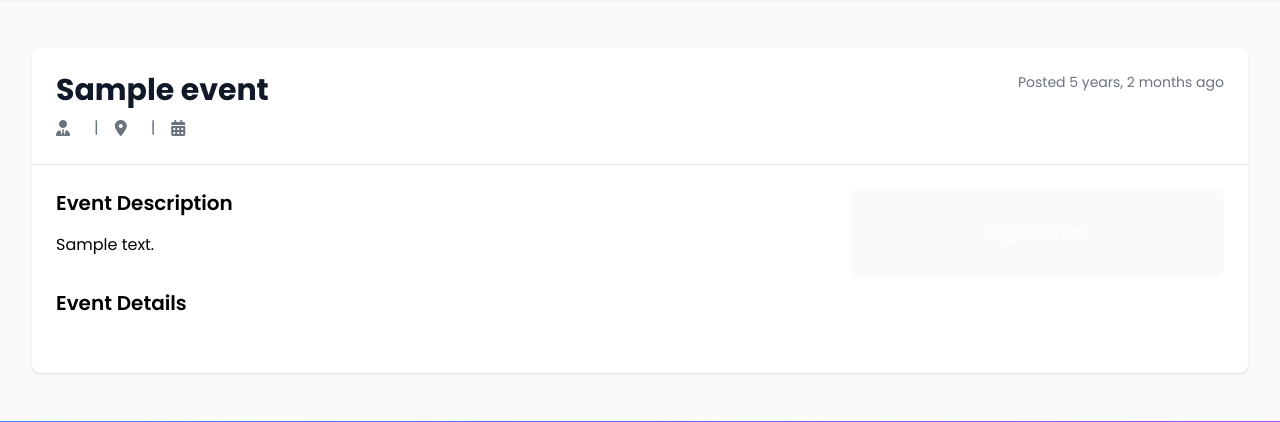
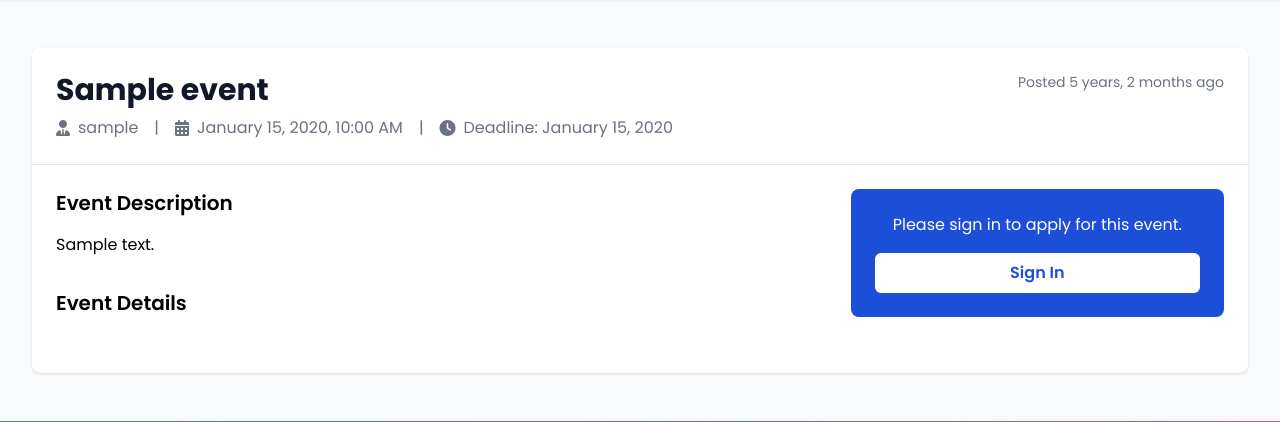
Before and after one commit to arian-hadi/Custom-Events, a Django app: page /events/events/1/ in a window 1280 px wide. Shown: the part 64-486 px from the top of the page. Run offline with Django 4.2, Linux system fonts and the light colour scheme; a user stored in the database is signed in; tables that the repository leaves empty hold one stand-in row (values such as "Sample post"); some libraries are stand-ins or nearby versions.

Commit message:
update: imrpving the apply forms

```diff
--- a/prime_project/events/templates/events/event_detail.html
+++ b/prime_project/events/templates/events/event_detail.html
@@ -14,22 +14,21 @@
                         <div class="mt-2 flex items-center text-gray-500">
                             <span class="flex items-center">
                                 <i class="fas fa-user-tie mr-2"></i>
-                                {{ event.organizer.name }}
-                            </span>
-                            <span class="mx-4">|</span>
-                            <span class="flex items-center">
-                                <i class="fas fa-location-dot mr-2"></i>
-                                {{ event.location }}
+                                {{ event.created_by.username }}
                             </span>
                             <span class="mx-4">|</span>
                             <span class="flex items-center">
                                 <i class="fas fa-calendar-alt mr-2"></i>
-                                {{ event.event_type }}
+                                {{ event.date|date:"F j, Y, g:i A" }}
+                            </span>
+                            <span class="mx-4">|</span>
+                            <span class="flex items-center">
+                                <i class="fas fa-clock mr-2"></i>
+                                Deadline: {{ event.deadline|date:"F j, Y" }}
                             </span>
                         </div>
                     </div>
                     <div class="text-right">
-                        <div class="text-2xl font-bold text-custom">{{ event.ticket_price }}</div>
                         <div class="text-sm text-gray-500">Posted {{ event.posted_date|timesince }} ago</div>
                     </div>
                 </div>
@@ -46,39 +45,43 @@
                         </div>
                     </div>
 
-                    <!-- Requirements / Details -->
+                    <!-- (Optional) Event Details -->
+
                     <div class="mb-8">
                         <h2 class="text-xl font-semibold mb-4">Event Details</h2>
                         <div class="prose max-w-none">
                             {{ event.details|linebreaks }}
                         </div>
                     </div>
+
                 </div>
 
                 <!-- Registration Sidebar -->
                 <div class="lg:col-span-1">
-                    <div class="bg-gray-50 rounded-lg p-6">
-                        {% if user.is_authenticated %}
-                            {% if has_registered %}
+                    <div class="bg-blue-700 rounded-lg p-6">
+                        {% if user.is_authenticated and user.role == 'user' %}
+                            {% if has_applied %}
                                 <div class="text-center">
-                                    <div class="text-green-600 mb-2">
+                                    <div class="text-green-400 mb-2">
                                         <i class="fas fa-check-circle text-3xl"></i>
                                     </div>
-                                    <p class="text-gray-600">You have already registered for this event</p>
+                                    <p class="text-white font-medium">You have already applied for this event.</p>
                                 </div>
                             {% else %}
                                 <form method="POST" action="{% url 'events:apply_event' event.id %}">
                                     {% csrf_token %}
-                                    {{ registration_form.as_p }}
-                                    <button type="submit" class="w-full bg-custom text-white rounded-md py-2 px-4 hover:bg-custom-dark transition-colors">
-                                        Register Now
+                                    <div class="space-y-4 text-white">
+                                        {{ application_form.as_p }}
+                                    </div>
+                                    <button type="submit" class="mt-4 w-full bg-white text-blue-700 rounded-md py-2 px-4 font-semibold hover:bg-gray-100 transition-colors">
+                                        Apply Now
                                     </button>
                                 </form>
                             {% endif %}
                         {% else %}
                             <div class="text-center">
-                                <p class="mb-4 text-gray-600">Please sign in to register for this event</p>
-                                <a href="{% url 'login' %}" class="block w-full bg-custom text-white rounded-md py-2 px-4 hover:bg-custom-dark transition-colors text-center">
+                                <p class="mb-4 text-white">Please sign in to apply for this event.</p>
+                                <a href="{% url 'login' %}" class="block w-full bg-white text-blue-700 rounded-md py-2 px-4 font-semibold hover:bg-gray-100 transition-colors text-center">
                                     Sign In
                                 </a>
                             </div>
@@ -89,4 +92,5 @@
         </div>
     </div>
 </main>
+
 {% endblock %}
--- a/prime_project/events/views.py
+++ b/prime_project/events/views.py
@@ -69,7 +69,7 @@
 def event_detail(request, event_id):
     """Show event details and allow members to apply."""
     event = get_object_or_404(Event, id=event_id, is_active=True)
-    application_form = EventApplicationForm() if request.user.is_authenticated else None
+    application_form = EventApplicationForm(event = event) if request.user.is_authenticated else None
     has_applied = False
 
     if request.user.is_authenticated:
```
Also changed, not shown: prime_project/events/templates/events/add_event_field.html (+9 -0 lines).
